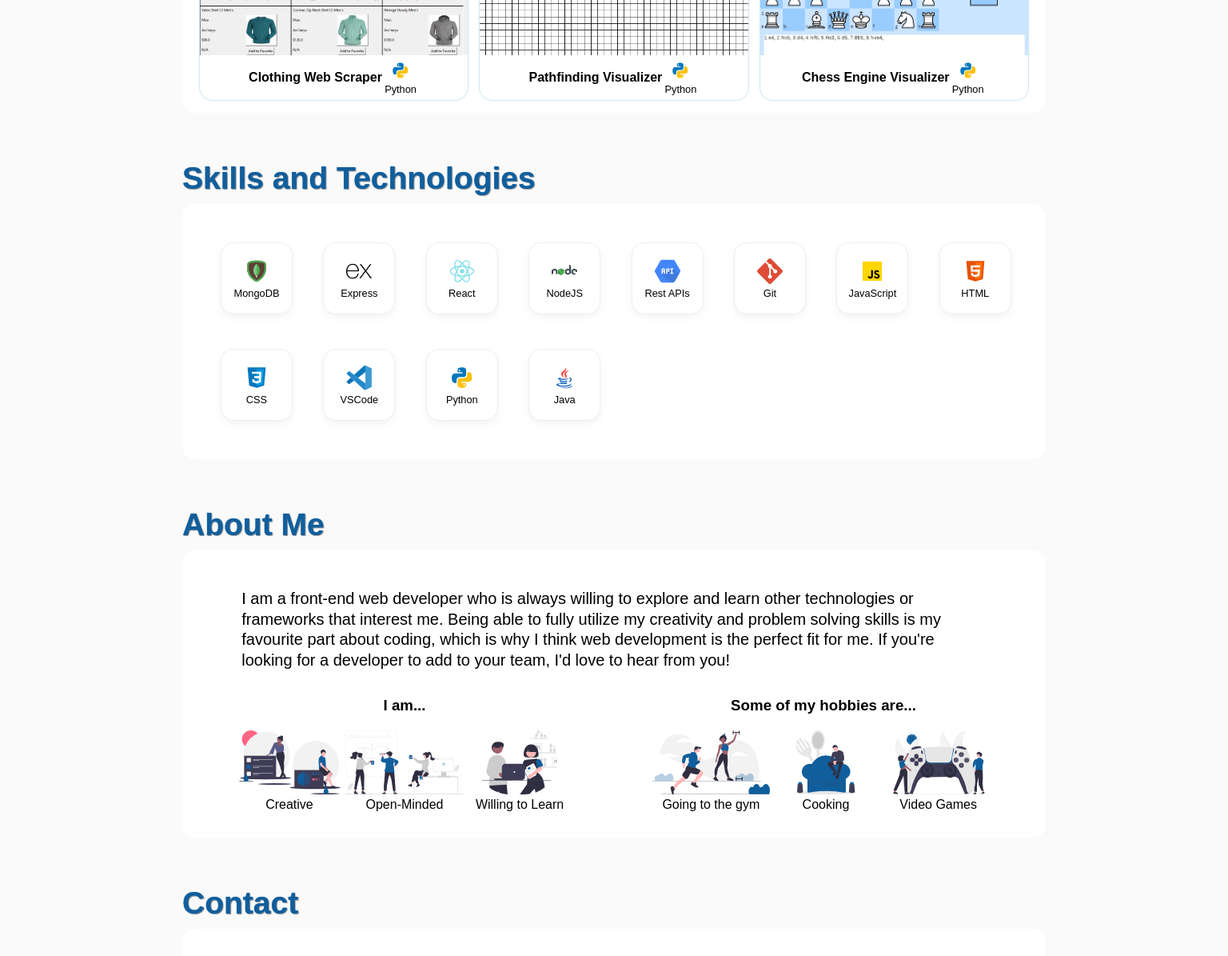
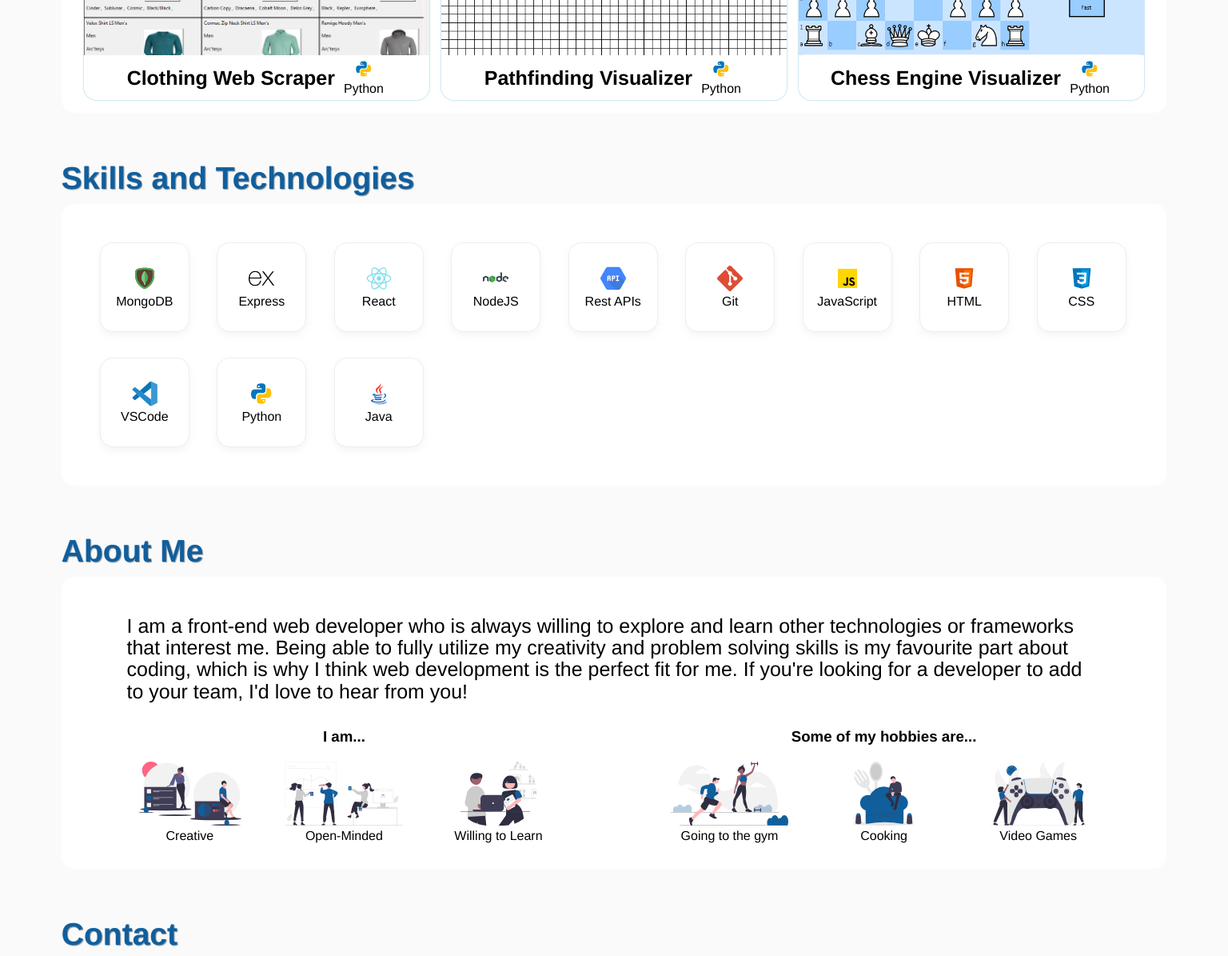
Before and after one commit to rJefferyXie/Portfolio, a React (Create React App) app: page / in a window 1536 px wide. Shown: the part 1340-2535 px from the top of the page at 80% size. Built offline with nearby package versions, Linux system fonts and the light colour scheme.

Commit message:
Fixed layout for screen sizes larger than laptop.

```diff
--- a/src/App.css
+++ b/src/App.css
@@ -11,7 +11,7 @@
 
 * {
     box-sizing: border-box;
-    font-family: 'Kumbh Sans', sans-serif;
+    font-family: 'Helvetica', sans-serif;
     scroll-behavior: smooth;
     margin: 0;
     padding: 0;
@@ -22,8 +22,7 @@ body {
 }
 
 section {
-    width: min(100%, 1080px);
-    height: 100%;
+    width: min(90%, 1480px);
     margin: auto;
 }
 
@@ -48,7 +47,7 @@ button, a {
     2px 2px 2px rgba(0,0,0,0.4);
     font-size: var(--step-1);
     border-radius: 16px;
-    padding: 10px 20px;
+    padding: 15px 20px;
 }
 
 p {
@@ -59,7 +58,7 @@ h1 {
     font-size: var(--step-3);
     color: rgb(17, 94, 156);
     text-shadow:
-    0 0 1px rgba(22, 98, 160, 0.8),
+    0 0 1px rgba(121, 171, 212, 0.8),
     1px 1px 1px rgba(0,0,0,0.4);
     margin: 20px 0px 10px 0px;
     width: 100%;
@@ -110,11 +109,29 @@ span {
     width: 100%;
 }
 
+@media screen and (min-width: 1300px) {
+    span {
+        font-size: var(--step-2);
+    }
+
+    button, a {
+        font-size: var(--step-2);
+    }
+
+    .tech-name {
+        font-size: var(--step--1);
+    }
+}
+
 @media screen and (max-width: 960px) {
     h1 {
         font-size: var(--step-5);
         width: 90%;
         margin: 20px 0px 10px 0px;
+    }
+
+    section {
+        width: 100%;
     }
 
     button, a {
--- a/src/Components/About/About.css
+++ b/src/Components/About/About.css
@@ -38,6 +38,13 @@
     margin: 4px 0px 4px 0px;
 }
 
+@media screen and (min-width: 1300px) {
+    .about-text {
+        font-size: var(--step-1);
+        line-height: 1.7rem;
+    }
+}
+
 @media screen and (max-width: 960px) {
     #About-image-container {
         flex-direction: column;
--- a/src/Components/Hero/Hero.css
+++ b/src/Components/Hero/Hero.css
@@ -1,5 +1,5 @@
 #Hero {
-    height: min(100vh, 900px);
+    height: min(100vh, 1000px);
     align-items: flex-end;
 }
 
@@ -28,7 +28,6 @@
 
 #Resume {
     background-color: rgb(17, 94, 156);
-    width: 110px;
     margin-top: 1rem;
 }
 
@@ -66,6 +65,12 @@
   }
 }
 
+@media screen and (min-width: 1300px) {
+    .hero-p {
+        font-size: var(--step-2);
+    }
+}
+
 @media screen and (max-width: 960px) {
     .Intro-container {
         flex-direction: column-reverse;
--- a/src/Components/Navbar/Navbar.css
+++ b/src/Components/Navbar/Navbar.css
@@ -24,8 +24,6 @@
 }
 
 .nav-button {
-    height: 50px;
-    width: 120px;
     background-color: transparent;
     border: none;
 }
--- a/src/Components/Projects/Projects.css
+++ b/src/Components/Projects/Projects.css
@@ -88,6 +88,7 @@
 
 .Technologies {
     height: 100%;
+    margin: 0px 0px 0px 8px;
 }
 
 .tech-wrapper {
@@ -129,33 +130,21 @@
     background-color: rgb(36, 111, 173);
 }
 
-@media screen and (max-width: 960px) {
-    #Project-grid {
-        -ms-grid-columns: (45%)[auto-fill];
-        -ms-grid-rows: (min(25vh, 400px))[auto-fill];
-        grid-template-columns: repeat(auto-fill, 45%);
-        grid-template-rows: repeat(auto-fill, min(25vh, 400px));
+@media screen and (min-width: 1300px) {
+    .Project-name {
+        font-size: var(--step-1);
     }
 
-    .Project-card {
-        height: min(25vh, 400px);
+    .Project-description {
+        font-size: var(--step-0);
     }
 
     .Project-link {
-        font-size: var(--step-2);
+        font-size: var(--step-1);
     }
 }
 
-@media screen and (max-width: 720px) {
-    #Projects-header {
-        width: 90%;
-    }
-
-    #HoverEffects {
-        position: initial;
-        font-size: var(--step-3);
-    }
-
+@media screen and (max-width: 960px) {
     #Project-grid {
         background-color: initial;
         -ms-grid-columns: (100%)[auto-fill];
@@ -167,6 +156,15 @@
 
     .Project-card {
         height: min(280px, 50vh);
+    }
+
+    #Projects-header {
+        width: 90%;
+    }
+
+    #HoverEffects {
+        position: initial;
+        font-size: var(--step-3);
     }
 
     .Project-name {
--- a/src/Components/Skills/Skills.css
+++ b/src/Components/Skills/Skills.css
@@ -26,6 +26,21 @@
     border: 1px solid #eee;
 }
 
+@media screen and (min-width: 1300px) {
+    #Skill-grid {
+        -ms-grid-columns: (minmax(7rem, 1fr))[auto-fill];
+        grid-template-columns: repeat(auto-fill, minmax(7rem, 1fr));
+        grid-column-gap: 2rem;
+        grid-row-gap: 2rem;
+        padding: 3rem;
+    }
+
+    .skill-card {
+        width: 7rem;
+        height: 7rem;
+    }
+}
+
 @media screen and (max-width: 960px) {
     #Skill-grid {
         grid-column-gap: 16px;
```
